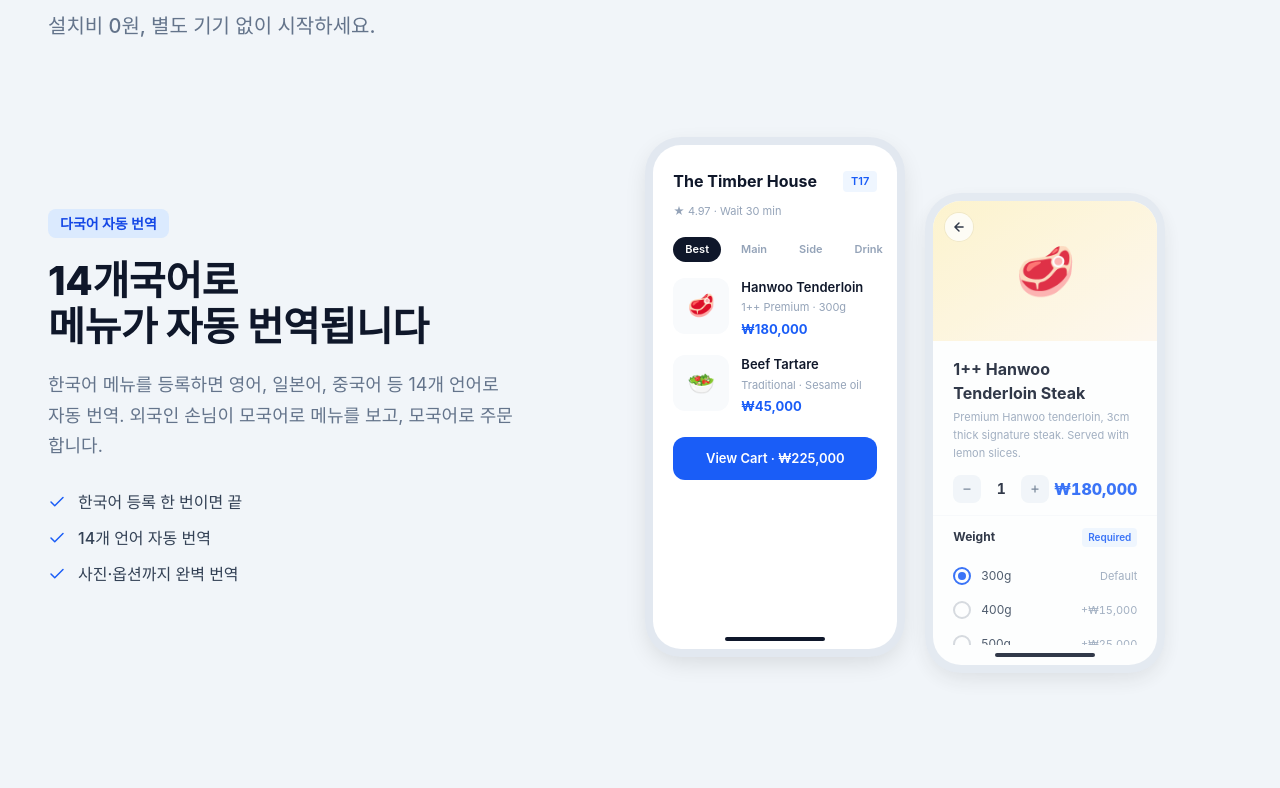
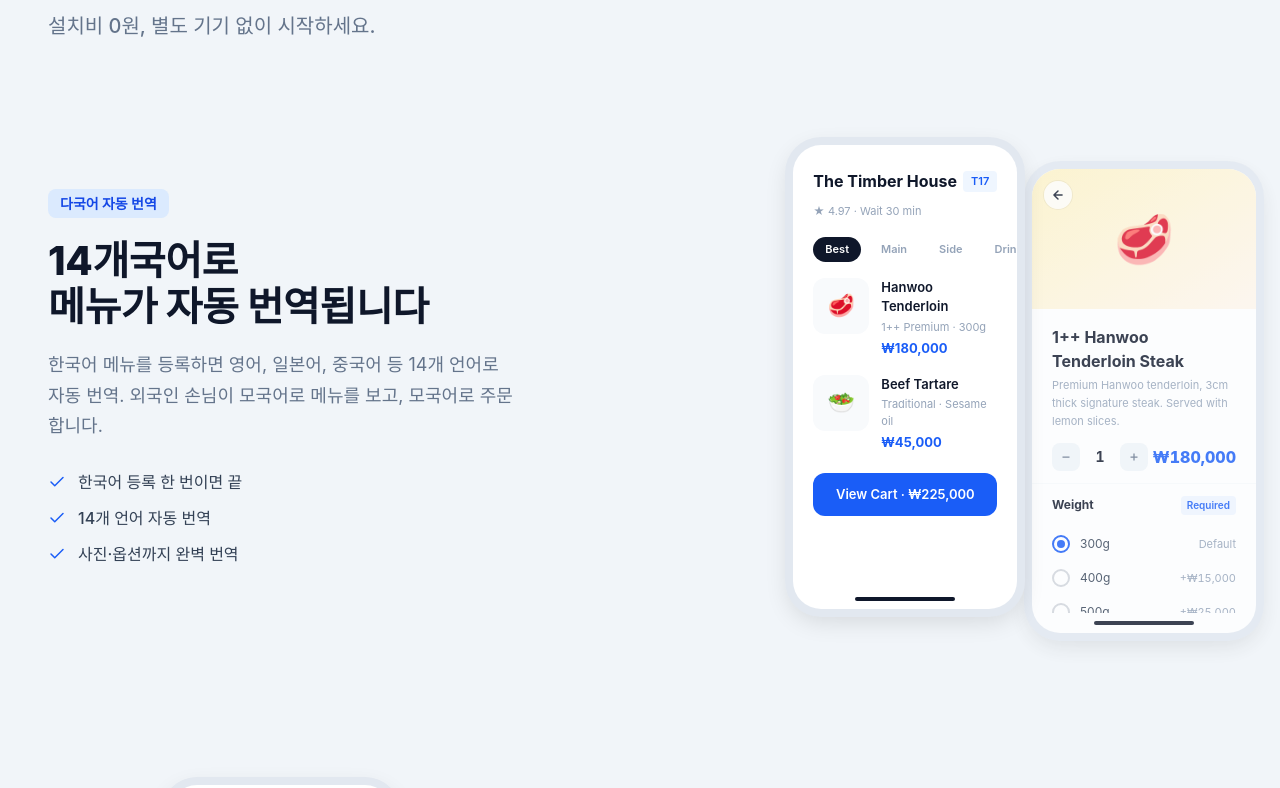
Before and after one commit to willji1096/ZIVO-QRLanding, a React (Vite) app: page / in a window 1280 px wide. Shown: the part 2340-3128 px from the top of the page. Built offline with nearby package versions, Linux system fonts and the light colour scheme; a web font is replaced by a local one.

Commit message:
듀얼 폰 목업 — 같은 사이즈 + 겹치기 배치로 통일

```diff
--- a/src/sections/Solution.tsx
+++ b/src/sections/Solution.tsx
@@ -37,13 +37,17 @@ const SOLUTIONS = [
 
 function DualPhone({ main, sub }: { main: React.ReactNode; sub: React.ReactNode }) {
   return (
-    <div className="flex items-end justify-center gap-3 sm:gap-5">
-      <PhoneMockup size="lg" className="relative z-10">
+    <div className="relative flex justify-center">
+      {/* 메인 폰 — 앞 */}
+      <PhoneMockup className="relative z-10">
         {main}
       </PhoneMockup>
-      <PhoneMockup className="hidden sm:block -mb-4 opacity-85">
-        {sub}
-      </PhoneMockup>
+      {/* 서브 폰 — 뒤로 겹치기 */}
+      <div className="absolute right-0 sm:-right-8 top-6 z-0 hidden sm:block">
+        <PhoneMockup className="opacity-80">
+          {sub}
+        </PhoneMockup>
+      </div>
     </div>
   )
 }
```
